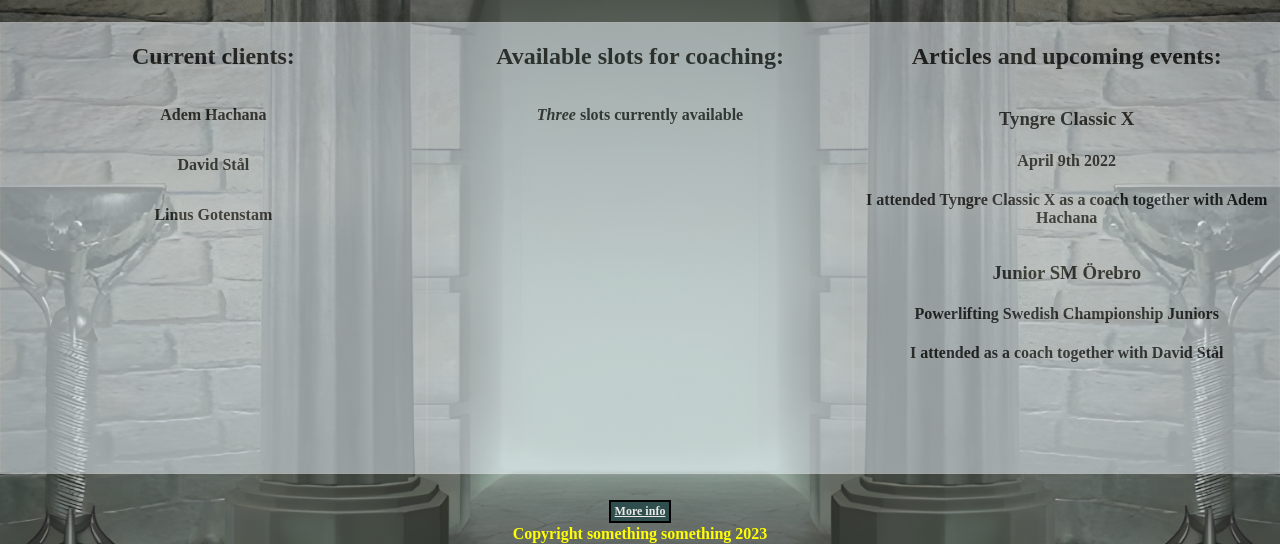
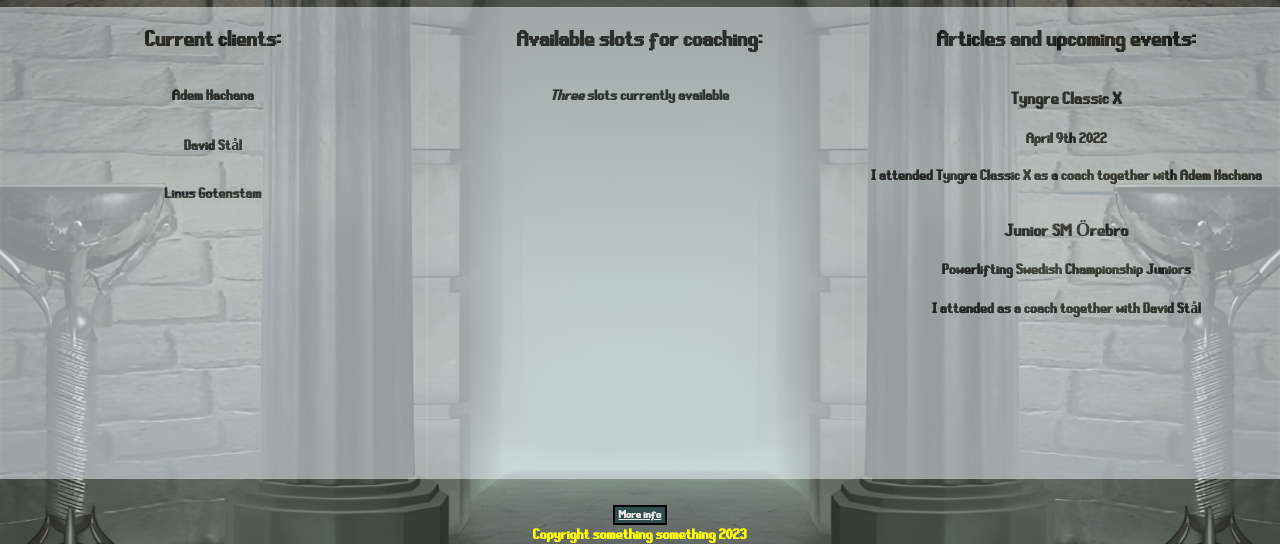
Before and after one commit to JJstork/stork-coaching-prototype, a plain HTML site: page index.html in a window 1280 px wide. Shown: the part 256-800 px from the top of the page. Drawn offline with Linux system fonts and the light colour scheme; a web font is replaced by a local one.

Commit message:
Update relative path to .woff

```diff
--- a/styles.css
+++ b/styles.css
@@ -1,6 +1,6 @@
 @font-face {
     font-family: 'myFirstFont';
-    src: url(../day-3/fonts/runescape_uf.woff)
+    src: url(fonts/runescape_uf.woff)
 }
 
 body {
```
